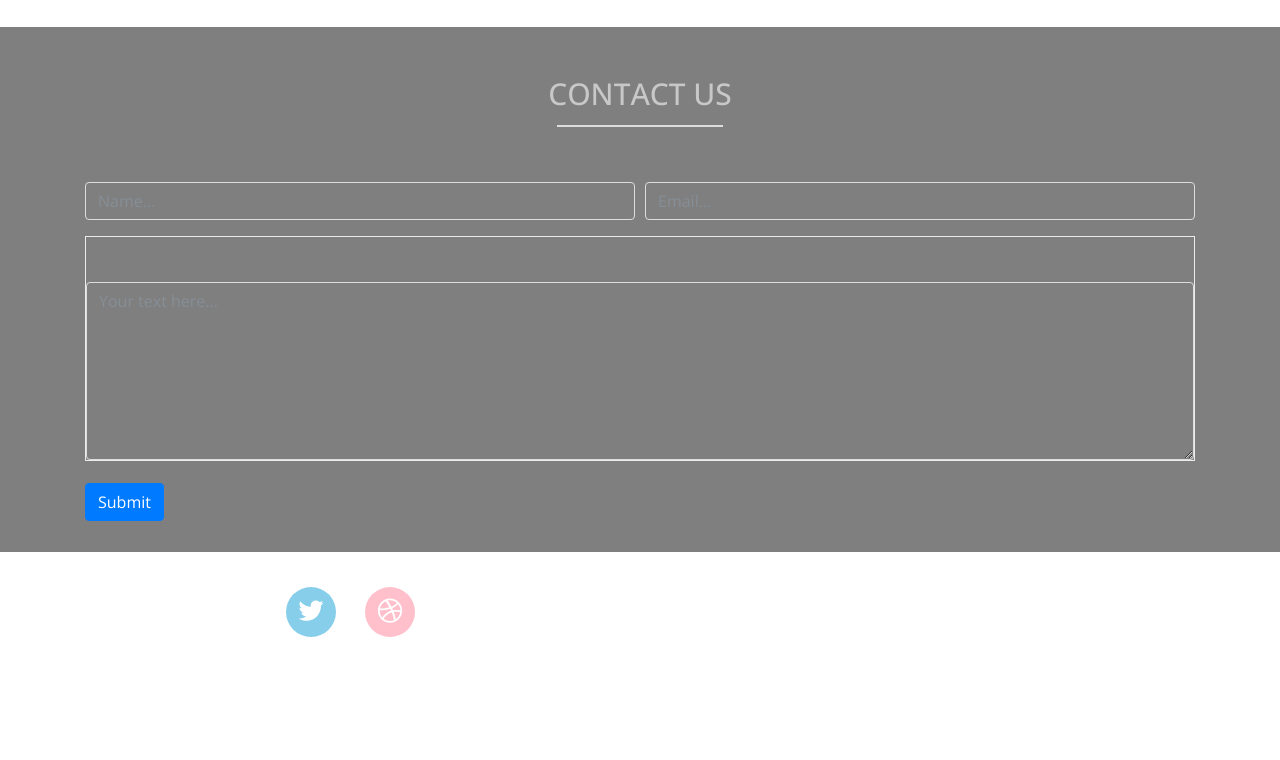
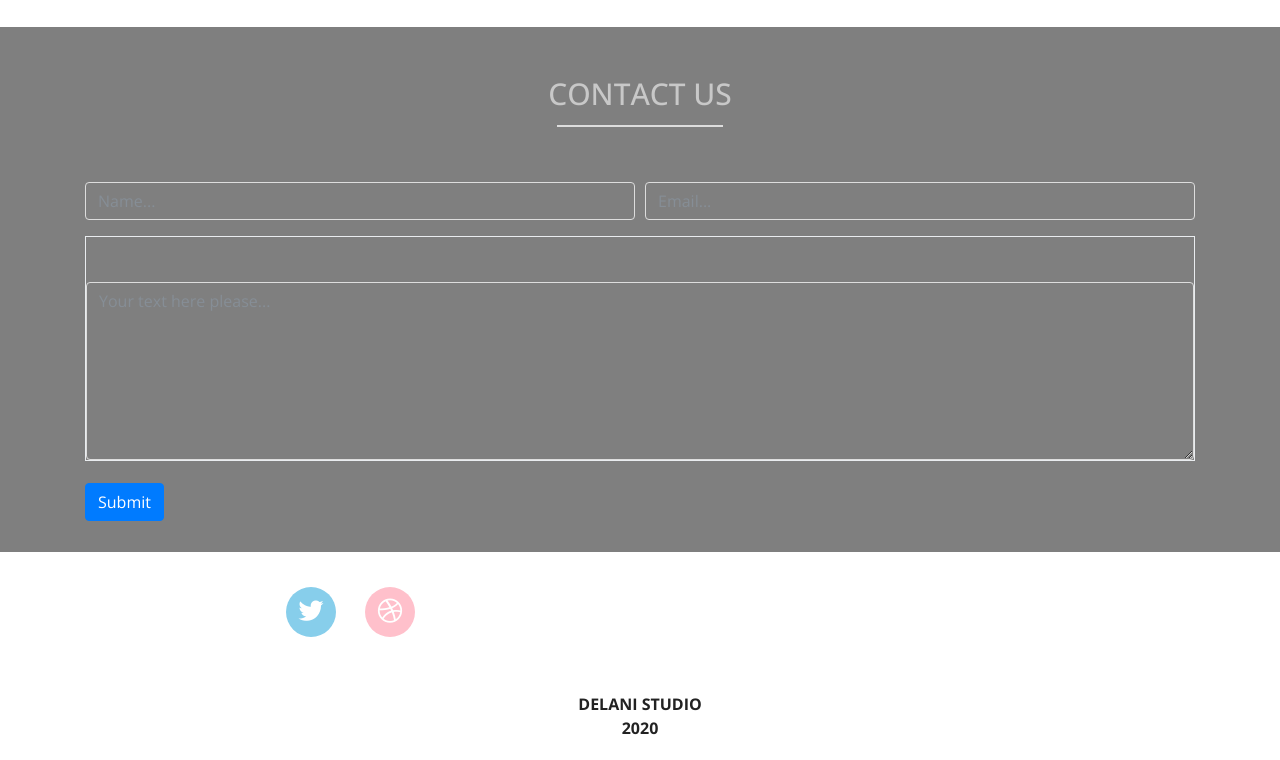
Before and after one commit to ryan-ryu8/Delani, a plain HTML site: page del.html in a window 1280 px wide. Shown: the part 2328-3088 px from the top of the page. Before the commit the page ends 3020 px from the top, so only its background shows below. Drawn offline with nearby package versions, Linux system fonts and the light colour scheme; files that its build step writes are made by us from their sources.

```diff
--- a/del.html
+++ b/del.html
@@ -187,7 +187,7 @@
                   </div>
                   <div class="form-group border">
                     <label for="message"></label>
-                    <textarea class="form-control" id="message" rows="8" placeholder="Your text here..." required></textarea>
+                    <textarea class="form-control" id="message" rows="8" placeholder="Your text here please..." required></textarea>
                   </div>
                   <button type="submit" class="btn btn-primary">Submit</button>
                 </form>
@@ -208,3 +208,8 @@
               <a href="#" class="pinterest"><i class="fab fa-pinterest-p"></i></a>
               <a href="#" class="flickr"><i class="fab fa-flickr"></i></a>
             </div>
+            <p class="com">
+              DELANI STUDIO<br>
+              <span>2020</span>
+            </p>
+          </footer>
```
